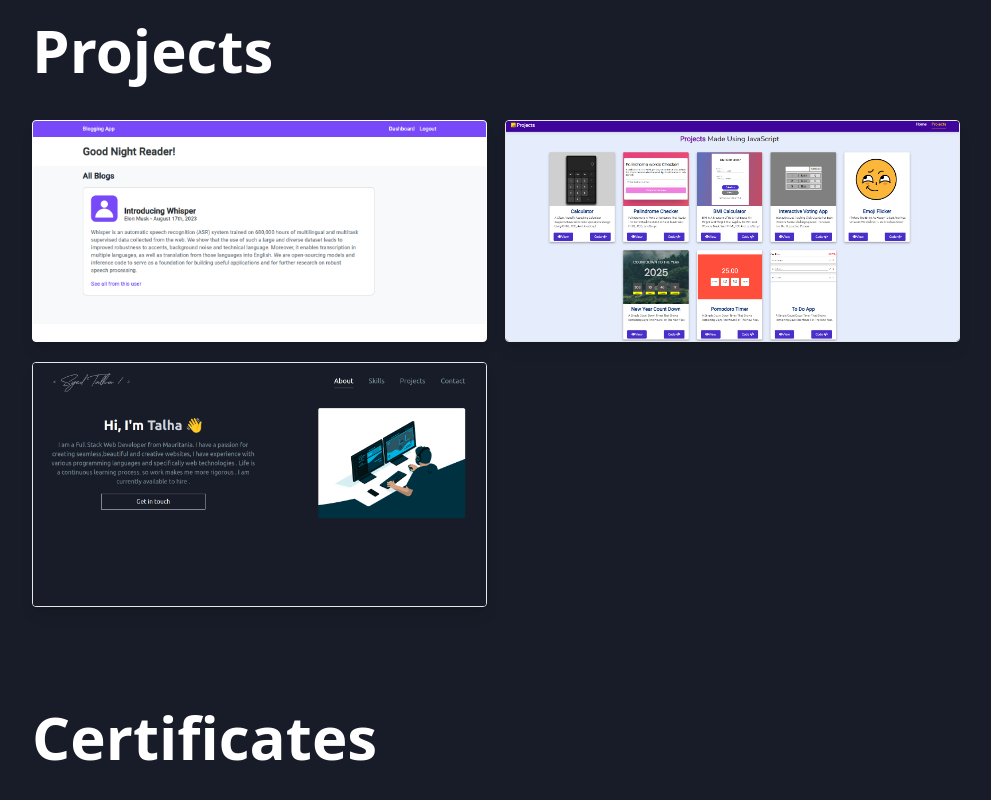
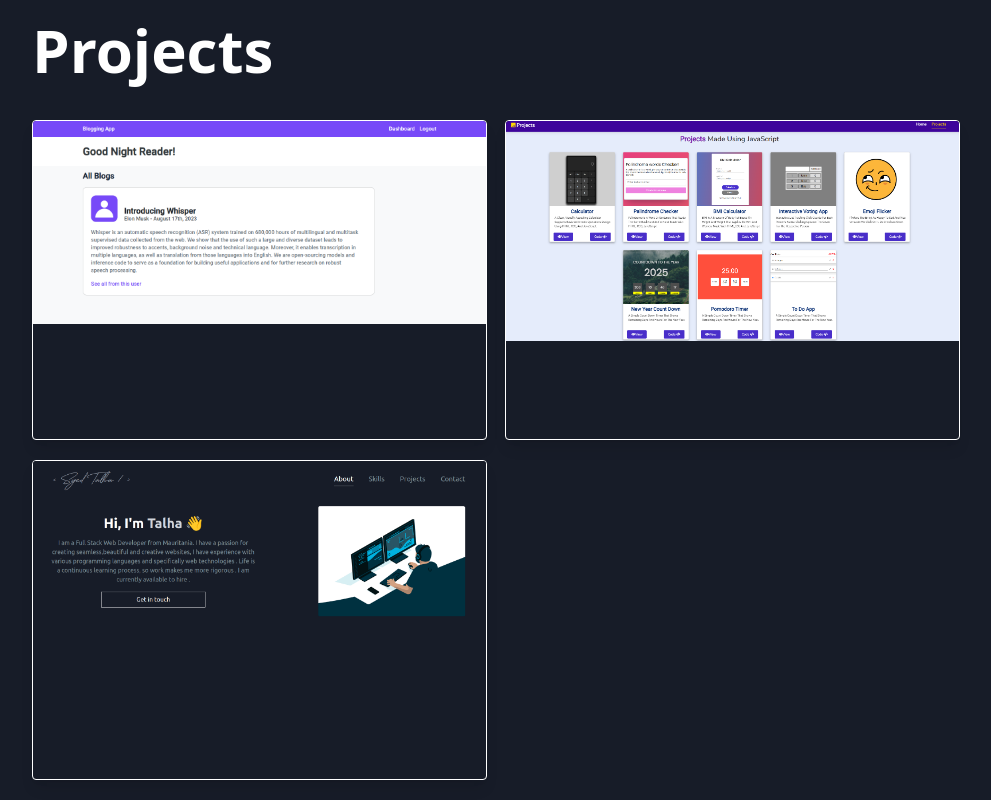
Before and after one commit to talhashah-dev/portfolio, a React (Create React App) app: page / in a window 1280 px wide. Shown: the part 1400-2200 px from the top of the page, without its empty margins (144-1135 px from the left). Built offline with nearby package versions, Linux system fonts and the light colour scheme.

Commit message:
fix: project cards height

```diff
--- a/src/pages/Projects.jsx
+++ b/src/pages/Projects.jsx
@@ -17,7 +17,7 @@ function Projects() {
       <div className="flex flex-wrap justify-between gap-y-5 transition-all ease-out">
 
       {/* Card 1 */}
-      <div className="max-w-base min-sm:h-80 min-[500px]:w-[49%] rounded overflow-hidden bg-white shadow-lg hover:shadow-indigo-500 border border-white relative" onMouseOver={() => handleHover(1)} onMouseLeave={() => setVisible(0)}>
+      <div className="w-full max-sm:max-h-36 h-80 min-[500px]:w-[49%] rounded overflow-hidden shadow-lg hover:shadow-indigo-500 border border-white relative" onMouseOver={() => handleHover(1)} onMouseLeave={() => setVisible(0)}>
         <img className="" src={Blog_App} alt="Blog App"/>
 
         <div className={`${visible === 1 ? 'absolute flex-col flex justify-end bg-black bg-opacity-45 inset-0 bg-gradient-to-t from-black via-transparent ' : 'hidden'} w-full`}>
@@ -48,7 +48,7 @@ function Projects() {
       </div>
 
       {/* Cars 2 */}
-      <div className="max-w-base min-sm:h-80 min-[500px]:w-[49%] rounded overflow-hidden shadow-lg hover:shadow-indigo-500 border relative" onMouseOver={() => handleHover(2)} onMouseLeave={() => setVisible(0)}>
+      <div className="w-full max-sm:max-h-36 h-80 min-[500px]:w-[49%] rounded overflow-hidden shadow-lg hover:shadow-indigo-500 border border-white relative" onMouseOver={() => handleHover(2)} onMouseLeave={() => setVisible(0)}>
         <img className="" src={Js_Projects} alt="JavaScript Projects" />
 
         <div className={`${visible === 2 ? 'absolute  flex-col flex justify-end bg-black bg-opacity-45 inset-0 bg-gradient-to-t from-black via-transparent' : 'hidden'} w-full`}>
@@ -79,7 +79,7 @@ function Projects() {
       </div>
 
       {/* Card 3 */}
-      <div className="max-w-base min-sm:h-80 min-[500px]:w-[49%] rounded overflow-hidden shadow-lg hover:shadow-indigo-500 border relative" onMouseOver={() => handleHover(3)} onMouseLeave={() => setVisible(0)}>
+      <div className="w-full max-sm:max-h-36 h-80 min-[500px]:w-[49%] rounded overflow-hidden shadow-lg hover:shadow-indigo-500 border border-white relative" onMouseOver={() => handleHover(3)} onMouseLeave={() => setVisible(0)}>
         <img className="" src={Portfolio} alt="JavaScript Projects Showcase" />
 
         <div className={`${visible === 3 ? 'absolute flex-col flex justify-end bg-black bg-opacity-45 inset-0 bg-gradient-to-t from-black via-transparent' : 'hidden'} w-full`}>
```
